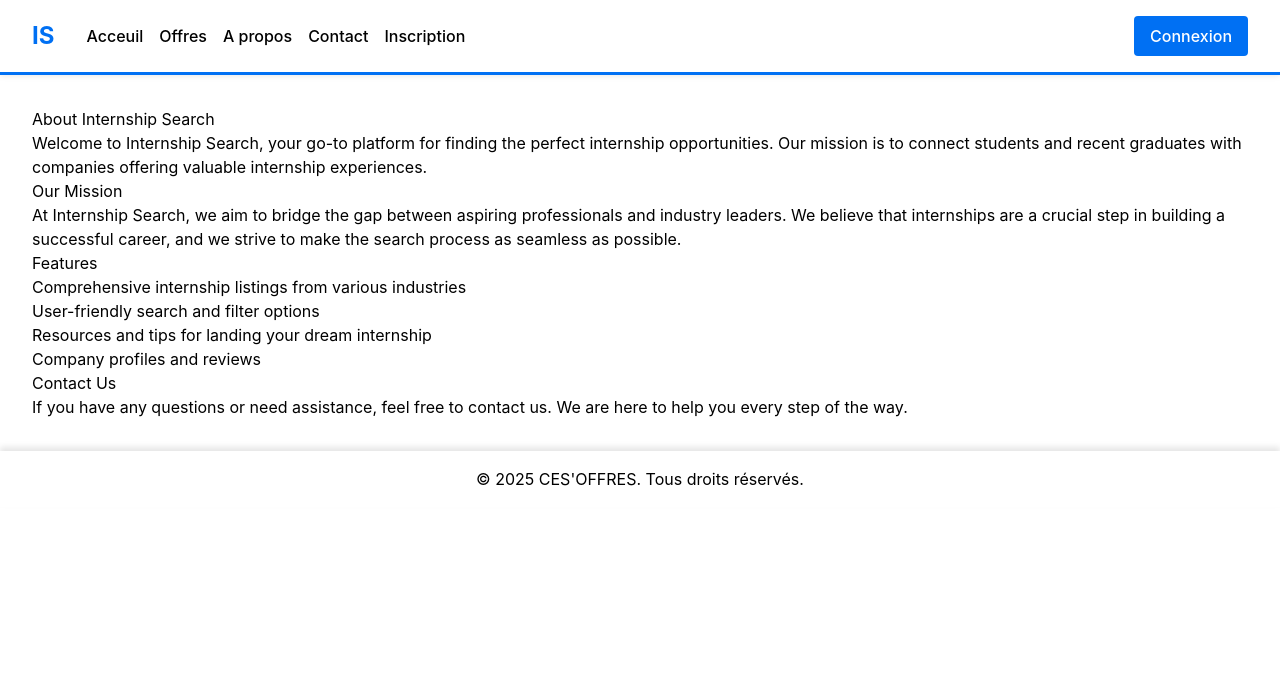
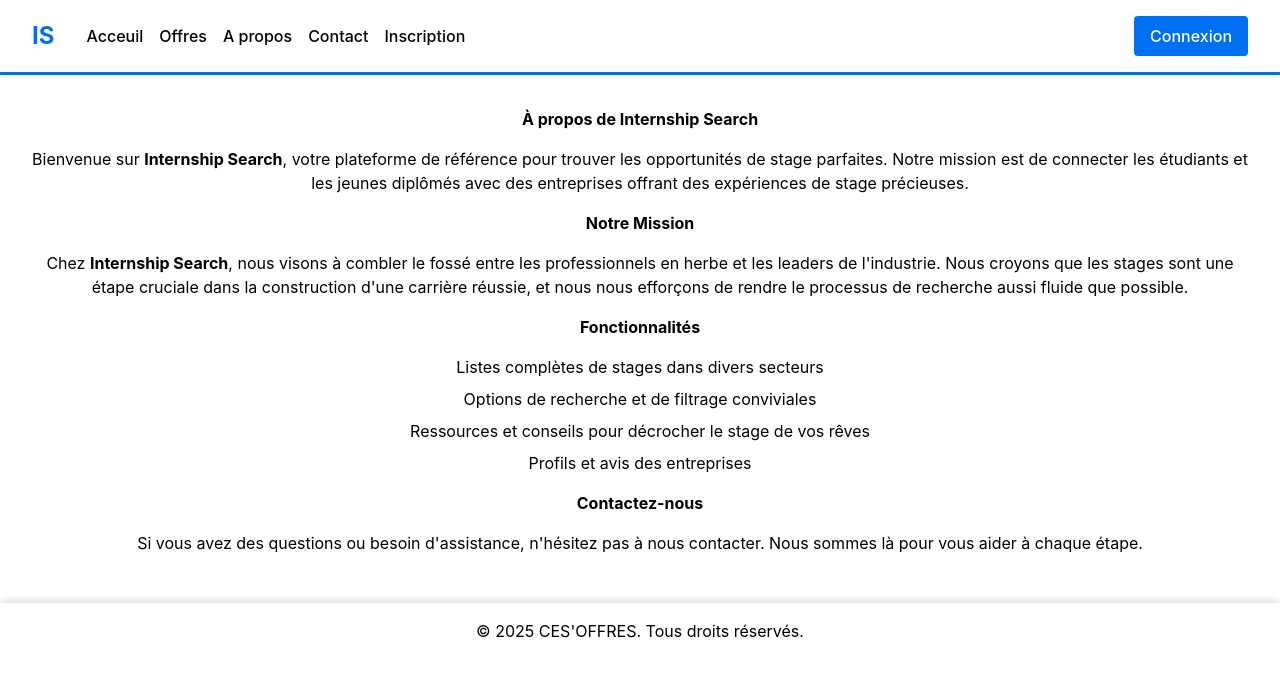
Before and after one commit to CES-OFFRES-Team/CES-OFFRES, a Next.js app: page /About in a window 1280 px wide. Shown: the top 676 px of the page. Built offline with nearby package versions, Linux system fonts and the light colour scheme.

Commit message:
Mise a jour de la page a propos

```diff
--- a/src/app/About/page.js
+++ b/src/app/About/page.js
@@ -1,25 +1,25 @@
 // JavaScript source code
 export default function AboutPage() {
   return (
-    <div style={{ padding: "2rem" }}>
-      <h1>About Internship Search</h1>
-      <p>
-        Welcome to Internship Search, your go-to platform for finding the perfect internship opportunities. Our mission is to connect students and recent graduates with companies offering valuable internship experiences.
+    <div style={{ padding: "2rem", textAlign: "center" }}>
+      <h1 style={{ marginBottom: "1rem" }}><strong>À propos de Internship Search</strong></h1>
+      <p style={{ marginBottom: "1rem" }}>
+        Bienvenue sur <strong>Internship Search</strong>, votre plateforme de référence pour trouver les opportunités de stage parfaites. Notre mission est de connecter les étudiants et les jeunes diplômés avec des entreprises offrant des expériences de stage précieuses.
       </p>
-      <h2>Our Mission</h2>
-      <p>
-        At Internship Search, we aim to bridge the gap between aspiring professionals and industry leaders. We believe that internships are a crucial step in building a successful career, and we strive to make the search process as seamless as possible.
+      <h2 style={{ marginBottom: "1rem" }}><strong>Notre Mission</strong></h2>
+      <p style={{ marginBottom: "1rem" }}>
+        Chez <strong>Internship Search</strong>, nous visons à combler le fossé entre les professionnels en herbe et les leaders de l'industrie. Nous croyons que les stages sont une étape cruciale dans la construction d'une carrière réussie, et nous nous efforçons de rendre le processus de recherche aussi fluide que possible.
       </p>
-      <h2>Features</h2>
-      <ul>
-        <li>Comprehensive internship listings from various industries</li>
-        <li>User-friendly search and filter options</li>
-        <li>Resources and tips for landing your dream internship</li>
-        <li>Company profiles and reviews</li>
+      <h2 style={{ marginBottom: "1rem" }}><strong>Fonctionnalités</strong></h2>
+      <ul style={{ listStyleType: "none", padding: 0, marginBottom: "1rem" }}>
+        <li style={{ marginBottom: "0.5rem" }}>Listes complètes de stages dans divers secteurs</li>
+        <li style={{ marginBottom: "0.5rem" }}>Options de recherche et de filtrage conviviales</li>
+        <li style={{ marginBottom: "0.5rem" }}>Ressources et conseils pour décrocher le stage de vos rêves</li>
+        <li style={{ marginBottom: "0.5rem" }}>Profils et avis des entreprises</li>
       </ul>
-      <h2>Contact Us</h2>
-      <p>
-        If you have any questions or need assistance, feel free to <a href="/contact">contact us</a>. We are here to help you every step of the way.
+      <h2 style={{ marginBottom: "1rem" }}><strong>Contactez-nous</strong></h2>
+      <p style={{ marginBottom: "1rem" }}>
+        Si vous avez des questions ou besoin d'assistance, n'hésitez pas à nous contacter. Nous sommes là pour vous aider à chaque étape.
       </p>
     </div>
   );
```
